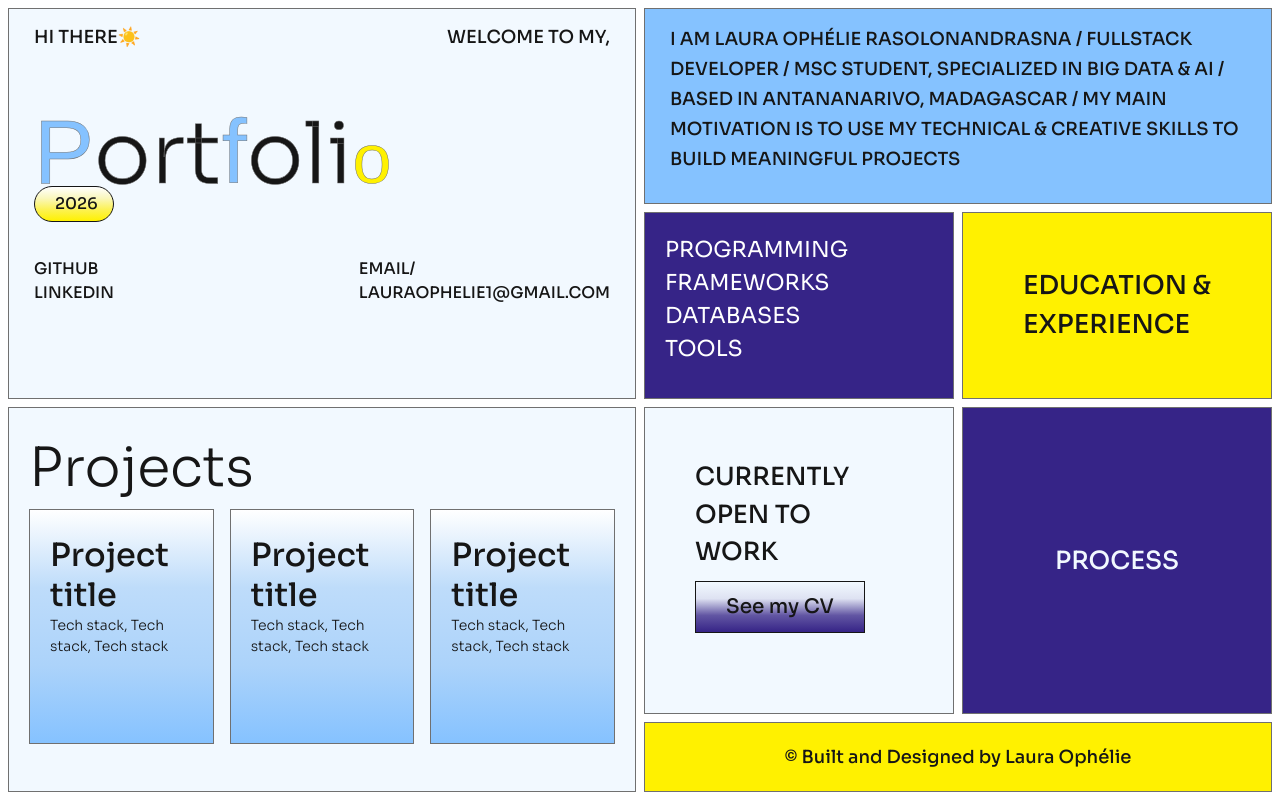
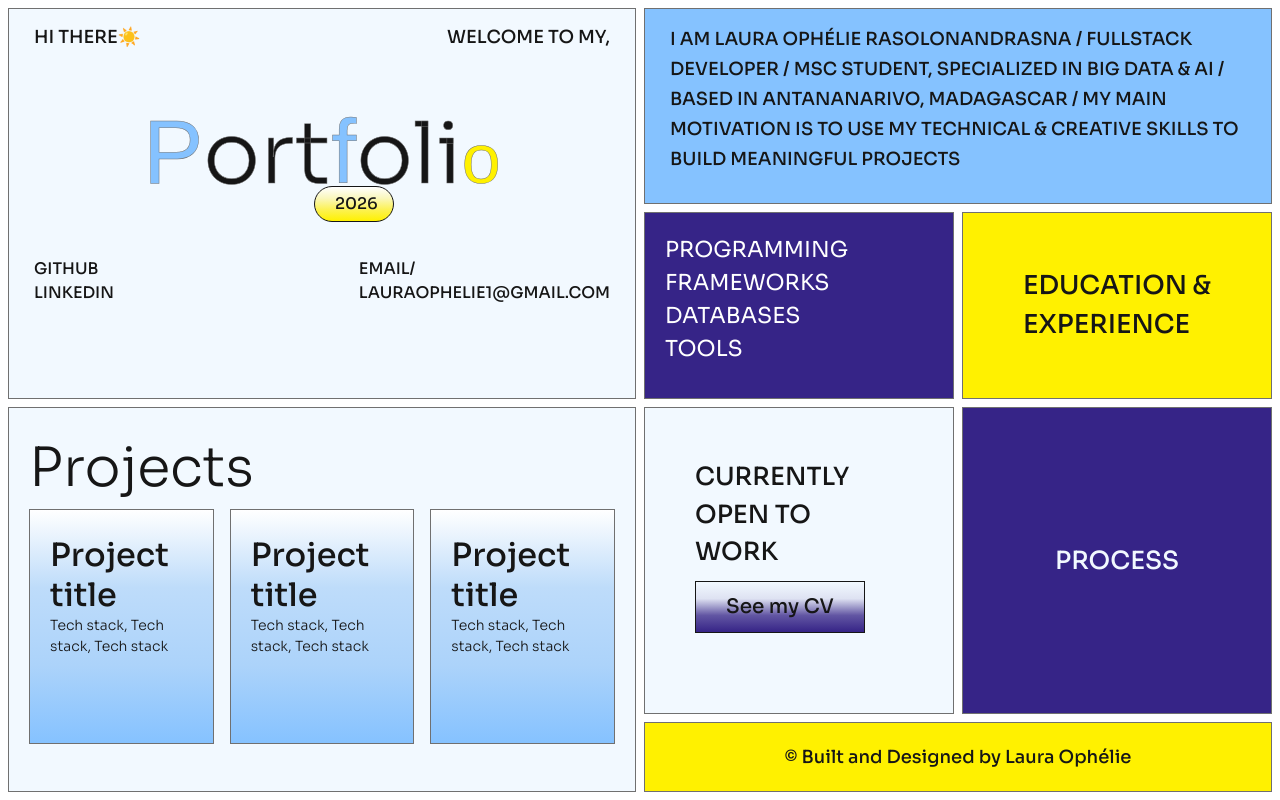
Before and after one commit to lauraophelie/laura-s-portfolio, a Next.js app: page / in a window 1280 px wide. Built offline with nearby package versions, Linux system fonts and the light colour scheme; some icons are missing.

Commit message:
adjusting intro card title to be centered instead of left

```diff
--- a/app/components/intro/intro.scss
+++ b/app/components/intro/intro.scss
@@ -18,6 +18,7 @@
             font-weight: 300;
             -webkit-text-stroke: 0.5px palette.$grey-color;
             transform: translateY(25%);
+            text-align: center;
 
             &__cursive {
                 @include typo.use-pf-champion-font(90px);
@@ -37,6 +38,7 @@
             padding: 5px 20px;
             width: 80px;
             background-image: linear-gradient(#FFFFFF, #FAF7BB, #FCF253, #FFF100);
+            transform: translateX(35vh);
         }
     }
 
```
